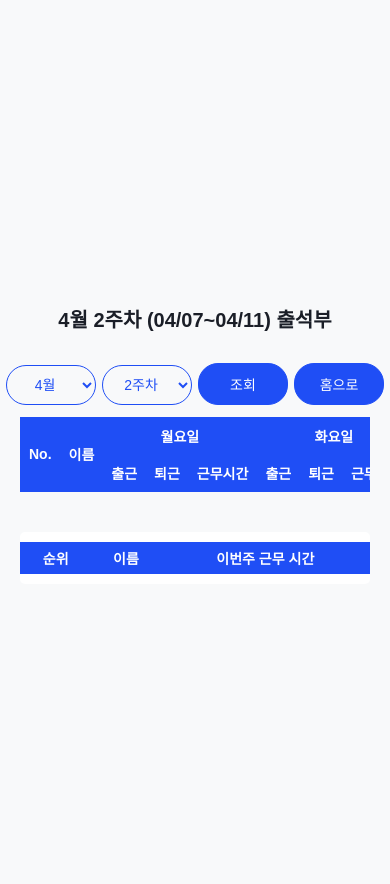
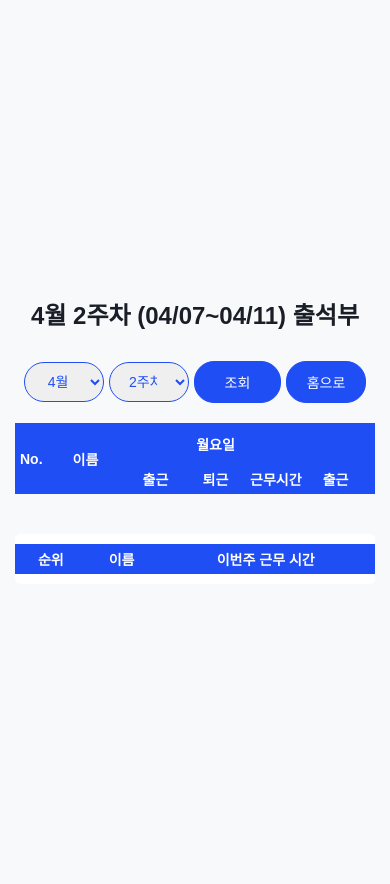
Before and after one commit to Cho-Woojin/NewAttendance, a Flask app: page /weekly in a window 390 px wide. After the commit the page ends 574 px from the top, so only its background shows below. Run offline with Flask 3, Linux system fonts and the light colour scheme; lists and menus that the app fills with data are empty.

Commit message:
Weekly sheet mobile update

```diff
--- a/project/static/style.css
+++ b/project/static/style.css
@@ -133,13 +133,10 @@
 
  /* 흰색 버튼 스타일 */
 .white-button {
-    font-size: 16px; /* 텍스트 크기 */
-    padding: 10px 20px; /* 내부 여백 */
     border: 1px solid #1F4EF5; /* 파란색 테두리 */
     border-radius: 30px; /* 둥근 모서리 */
     background-color: white; /* 흰색 배경 */
     color: #1F4EF5; /* 파란색 텍스트 */
-    cursor: pointer; /* 클릭 가능한 커서 */
     transition: background-color 0.3s, color 0.3s; /* 배경색 및 텍스트 색 전환 효과 */
 
 }
@@ -256,42 +253,43 @@
     .container {
         width: 100%; /* 화면 전체 너비 사용 */
         padding: 20px;
-        border-radius: 10px;
+        border-radius: 24px;
     }
 
     h1 {
-        font-size: 20px; /* 제목 글씨 크기 축소 */
-        margin-bottom: 30px; /* 여백 감소 */
+        font-size: 24px; /* 제목 글씨 크기 축소 */
     }
     .date {
         font-size: 14px; /* 날짜와 시간 글씨 크기 축소 */
         margin-bottom: 1px;
     }
     .time {
-        font-size: 30px; /* 날짜와 시간 글씨 크기 축소 */
         margin-bottom: 30px;
     }
 
     input[type="text"] {
-        width: 100%; /* 입력 필드 화면 전체 너비 사용 */
+        width: 80%; /* 입력 필드 화면 전체 너비 사용 */
         font-size: 14px; /* 글씨 크기 축소 */
-        margin-bottom: 15px;
     }
 
     button {
         width: 100%; /* 버튼 크기를 화면 너비에 맞춤 */
         min-width: 120px;  /* ✅ 최소 너비 고정 */
-        margin-bottom: 2px; /* 버튼 간 간격 */
+        margin-bottom: 0px; /* 버튼 간 간격 */
         padding: 12px;
         font-size: 14px;
     }
 
     .button-container {
-        flex-direction: row; /* 버튼을 세로로 배치 */
+        display: flex;
+        justify-content: center;
+        align-items: center;
+        gap: 10px;
+        flex-wrap: wrap; /* 모바일에서 줄바꿈 가능 */
+        margin-top: 0px;
     }
 
     .table-container {
-        max-height: 50vh; /* 모바일에서 테이블 높이 축소 */
         overflow-y: auto; /* 세로 스크롤 유지 */
         overflow-x: scroll; /* 가로 스크롤 유지 */
     }
@@ -323,6 +321,6 @@
         font-weight: bold;
     }
     tr.bronze {
-        background-color: #FFE4B5; /* 연한 동색 */
+        background-color: #ffe4b59a; /* 연한 동색 */
         font-weight: bold;
     }
--- a/project/templates/total.html
+++ b/project/templates/total.html
@@ -65,8 +65,8 @@
 
     <!-- 홈으로 가기 버튼 -->
     <div class="button-container">
+        <a href="/weekly"><button class="blue-button">주간 출석부</button></a>
         <a href="/"><button class="blue-button">홈으로</button></a>
-        <a href="/weekly"><button class="blue-button">주간 출석부</button></a>
     </div>
 
     <div class="table-container">
--- a/project/templates/weekly.html
+++ b/project/templates/weekly.html
@@ -10,9 +10,8 @@
             font-family: Arial, sans-serif;
             background-color: #F8F9FA;
             font-size: 14px;
-            margin: 0;
-            padding: 20px;
-            display: flex;
+            padding: 15px;
+            display: flex; /* 페이지 전체를 flexbox로 설정 */
             flex-direction: column;
             align-items: center;
         }
@@ -20,18 +19,19 @@
         /* 조회 폼 스타일 */
         .form-container {
             display: flex;
-            justify-content: center;
+            justify-content: space-between;
             align-items: center;
             gap: 5px;
-            margin-bottom: 0px;
+            margin-bottom: 10px;
             flex-wrap: nowrap; /* 버튼 줄바꿈 방지 */
             flex-direction: row;
+            height: auto;
         }
 
         .inline-form {
             display: flex;
             align-items: center;
-            gap: 6px; /* 드롭다운, 버튼 간 간격 줄이기 */
+            gap: 5px; /* 드롭다운, 버튼 간 간격 줄이기 */
             flex-wrap: nowrap;
         }
 
@@ -41,10 +41,9 @@
             font-size: 14px;
             border-radius: 20px;
             border: 1px solid #1F4EF5;
-            background-color: #F8F9FA;
             color: #1F4EF5;
             cursor: pointer;
-            min-width: 90px;
+            min-width: 80px;
             max-width: 120px;
             box-sizing: border-box;
 
@@ -62,7 +61,7 @@
             background-color: #F8F9FA;
             color: #1F4EF5;
             cursor: pointer;
-            min-width: 90px;       /* 🔒 최소 너비 설정 */
+            min-width: 80px;       /* 🔒 최소 너비 설정 */
             max-width: 120px;      /* 📏 최대 너비 제한 (선택 사항) */
             box-sizing: border-box;
 
@@ -84,14 +83,13 @@
 
         /* 테이블 스타일 */
         .table-container {
-            max-height: 80vh;
-            overflow-y: auto;
-            margin: 10px auto;
+            overflow-y: visible;
+            margin: 10px;
             width: 100%;
         }
 
         table {
-            width: 80%;
+            width: 100%;
             margin: 10px auto 10px auto;
             border-collapse: collapse;
             text-align: center;
@@ -99,10 +97,13 @@
         }
 
         th, td {
+            height: auto;                /* ✅ 고정 행 높이 */
+            padding: 4px;                /* ✅ 여백 동일하게 */
+            vertical-align: middle;      /* ✅ 내용 정렬 일치 */
             border: 1px solid #1F4EF5;
             font-size: 14px;
-            padding: 5px; /* 여백을 넓히기 위해 padding 추가 */
             white-space: nowrap; /* 텍스트 줄바꿈 방지 */
+            box-sizing: border-box;
         }
 
         th {
@@ -137,10 +138,10 @@
 
     .weekly-table th, .weekly-table td {
         border: 1px solid #1F4EF5;
-        padding: 8px;
+        height: auto;
         white-space: nowrap;
         text-align: center;
-        background-color: #F8F9FA;
+        vertical-align: middle;
         font-size: 14px;
     }
 
@@ -157,20 +158,28 @@
         left: 0;
         background-color: #F8F9FA;
         z-index: 2;
+
     }
+
+
 
         /* 반응형 디자인 */
         @media screen and (max-width: 768px) {
             .form-container {
-                flex-wrap: nowrap; /* 버튼 줄바꿈 방지 */
-                flex-direction: row;
-                overflow-x: auto;
-                gap: 6px;
+                display: flex;
+                justify-content: center;
+                align-items: center;
+                flex-wrap: nowrap;
+                justify-content: space-between; /* 요소 간격 조정 */
+                gap: 5px; /* 요소 간 간격 증가 */
             }
 
             table {
-                width: 100%;
+                width: 100%; /* 테이블 크기 조정 */
             }
+
+            .home-button {
+                flex-shrink: 1;  /* ✅ 넘치면 약간씩 줄어듦 */
         }
     </style>
 </head>
@@ -198,7 +207,16 @@
 
     <!-- 주간 출석부 -->
     <div class="scroll-table-wrapper">
-        <table class="weekly-table">
+    <table class="weekly-table" style="table-layout: fixed;">
+        <colgroup>
+            <col style="width: 30px;">   <!-- No. -->
+            <col style="width: 80px;">   <!-- 이름 -->
+            {% for i in range(5) %}
+                <col style="width: 60px;"> <!-- 출근 -->
+                <col style="width: 60px;"> <!-- 퇴근 -->
+                <col style="width: 60px;"> <!-- 근무시간 -->
+            {% endfor %}
+        </colgroup>
         <thead>
             <tr>
                 <th class="sticky-col" rowspan="2">No.</th>
```
Also changed, not shown: project/templates/home.html (+1 -1 lines), 1 other file. Lines whose indentation alone changed are shown as unchanged.
